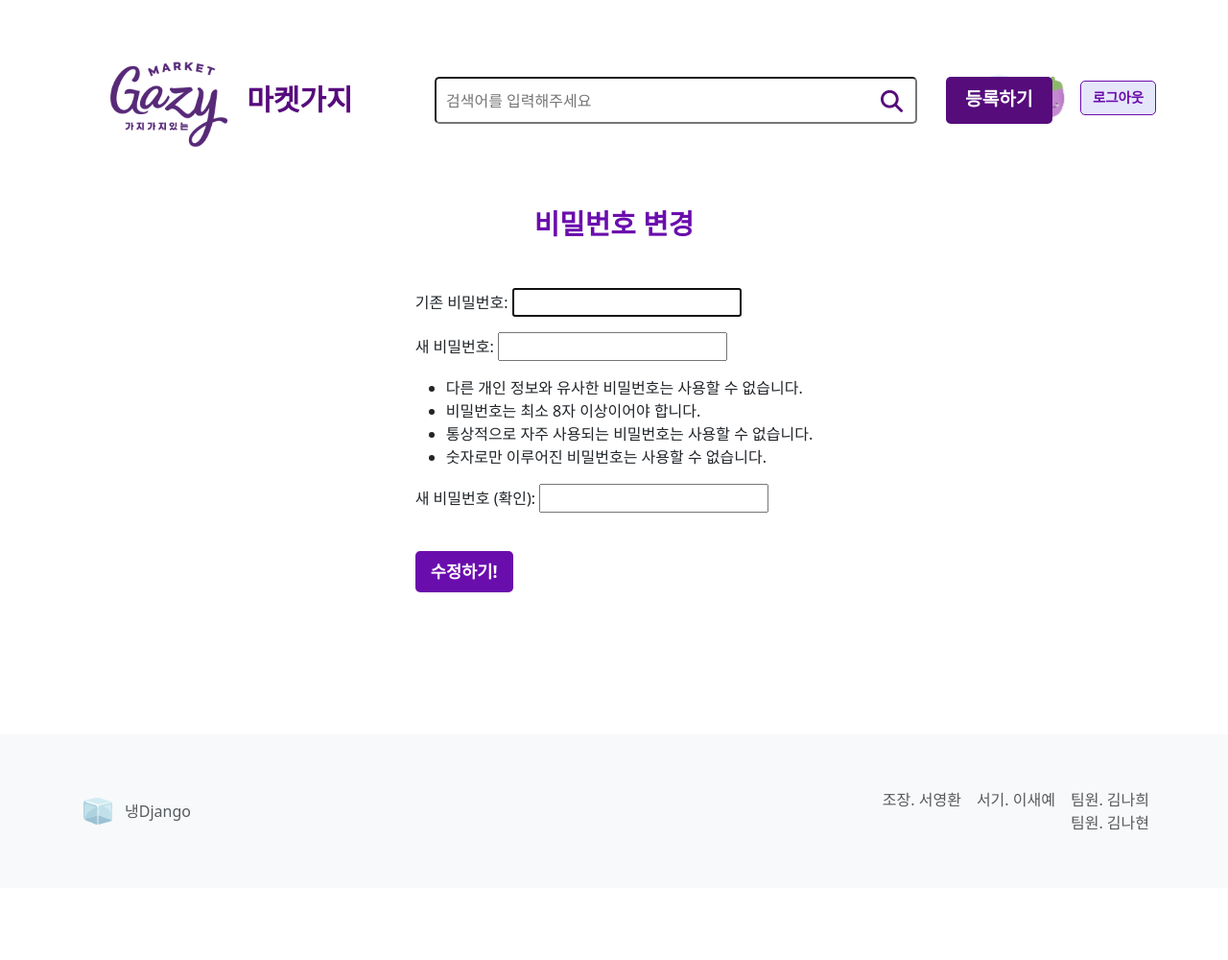
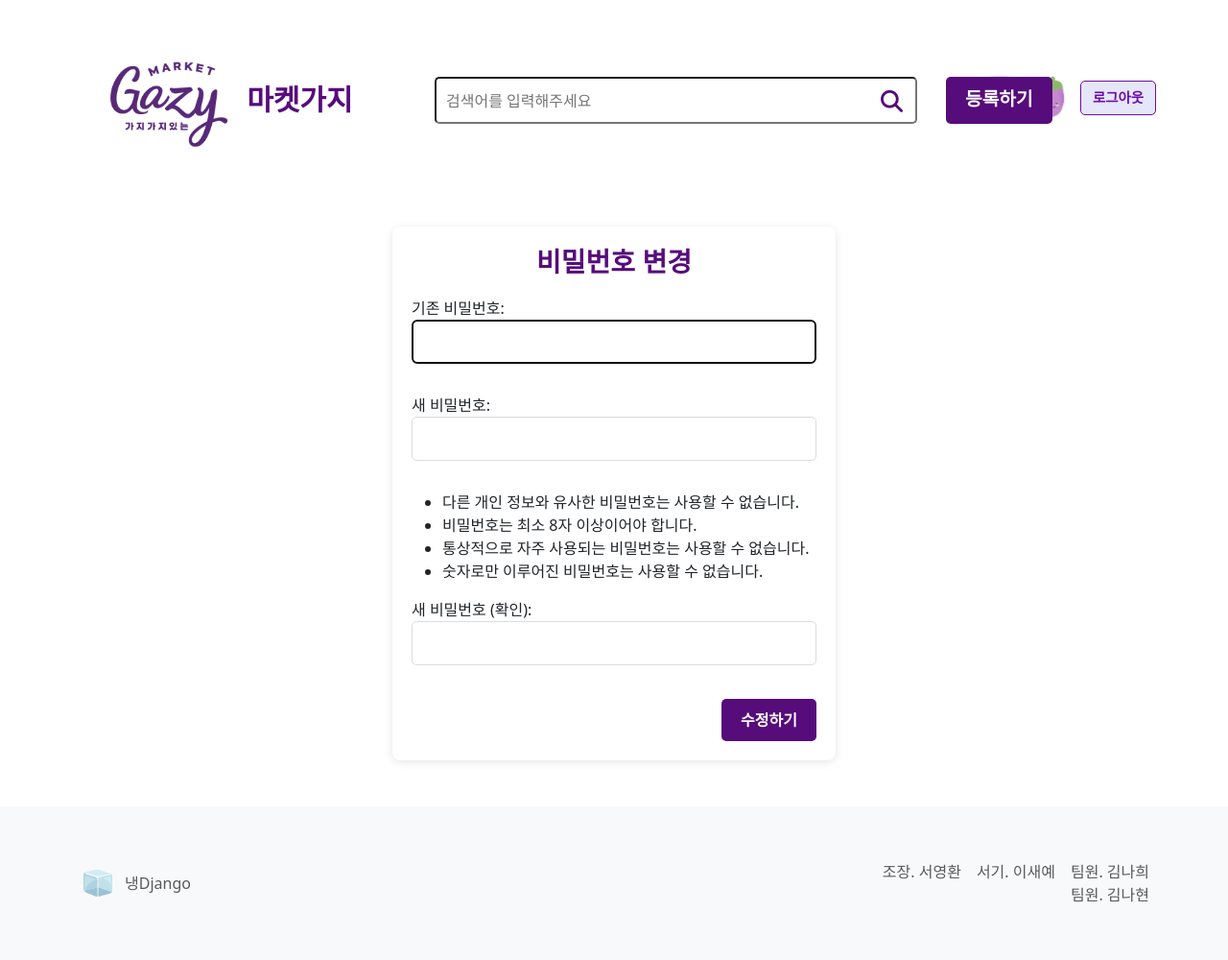
Before and after one commit to SHY-89/spartamarket_8, a Django app: page /accounts/change_password/ in a window 1280 px wide. Shown: the part 45-1045 px from the top of the page at 96% size. Before the commit the page ends 910 px from the top, so only its background shows below. Run offline with Django 4.2, Linux system fonts and the light colour scheme; the visitor is signed in with stand-in values (Sample User, id 1); some libraries are stand-ins or nearby versions.

Commit message:
비밀번호 변경 폼 수정

```diff
--- a/accounts/templates/accounts/change_password.html
+++ b/accounts/templates/accounts/change_password.html
@@ -1,12 +1,16 @@
 {% extends "base.html" %}
 
 {% block content %}
-    <div class="update-container">
-        <h1 class="signup-title">비밀번호 변경</h1>
-        <form action="{% url 'accounts:change_password' %}" method="POST">
-            {% csrf_token %}
-            {{ form.as_p }}<br>
-            <button class="btn-custom" type="submit">수정하기!</button>
-        </form>
-    </div>
+<div class="form-container" style="width: 462px;">
+    <h1 class="page-title">비밀번호 변경</h1>
+
+    <form action="{% url 'accounts:change_password' %}" method="POST" class="product-form">
+        {% csrf_token %}
+        {{ form.as_p }}
+
+        <div class="form-actions">
+            <button type="submit" class="btn btn-primary">수정하기</button>
+        </div>
+    </form>
+</div>
 {% endblock %}
```
Also changed, not shown: media/images/c1cd6ff4c8b04ccab34bf4f5bdbd0403_XpIXg5x_39ig4RC_dkjSSFl.jpg (added), media/images/ce32aef7222cc87be46d3b5547de80e6_IPgeB6F_N3VVR5D.jpg (added), media/images/image_wFoZyWl.png (added).
